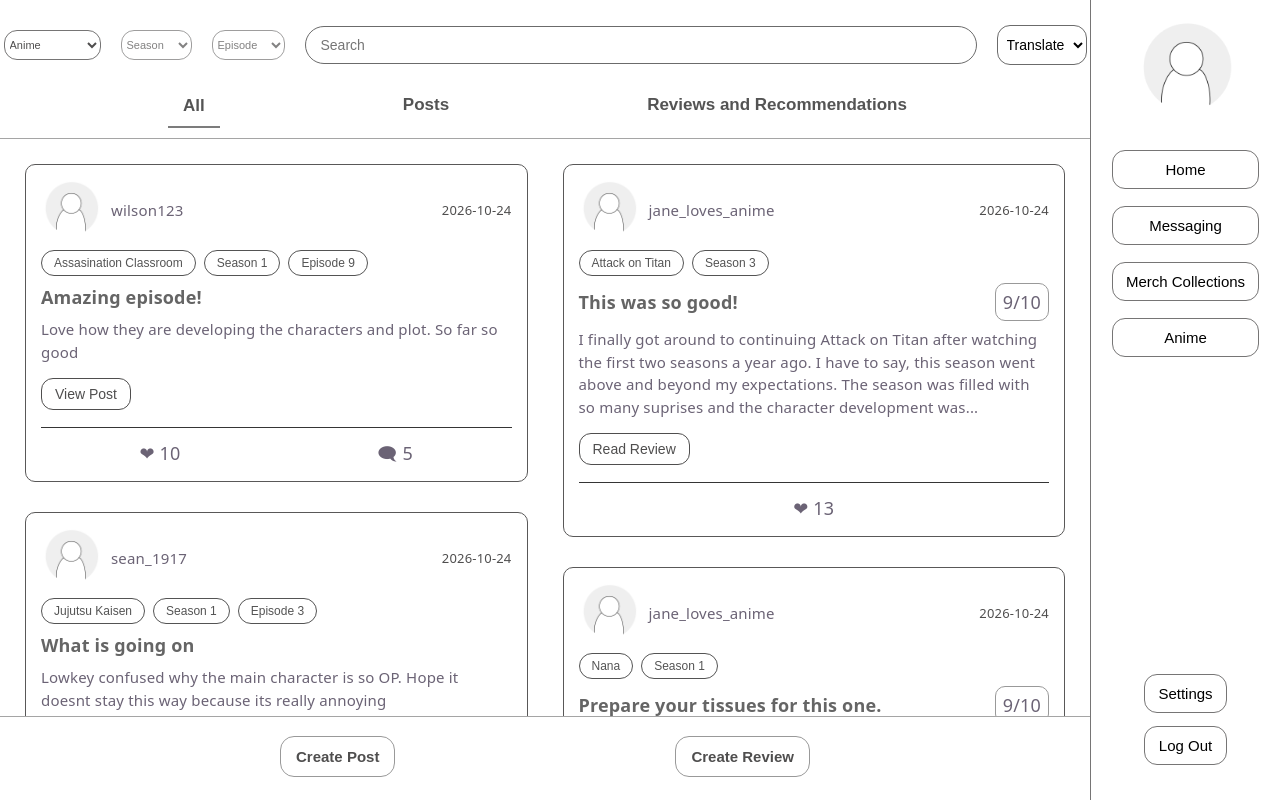
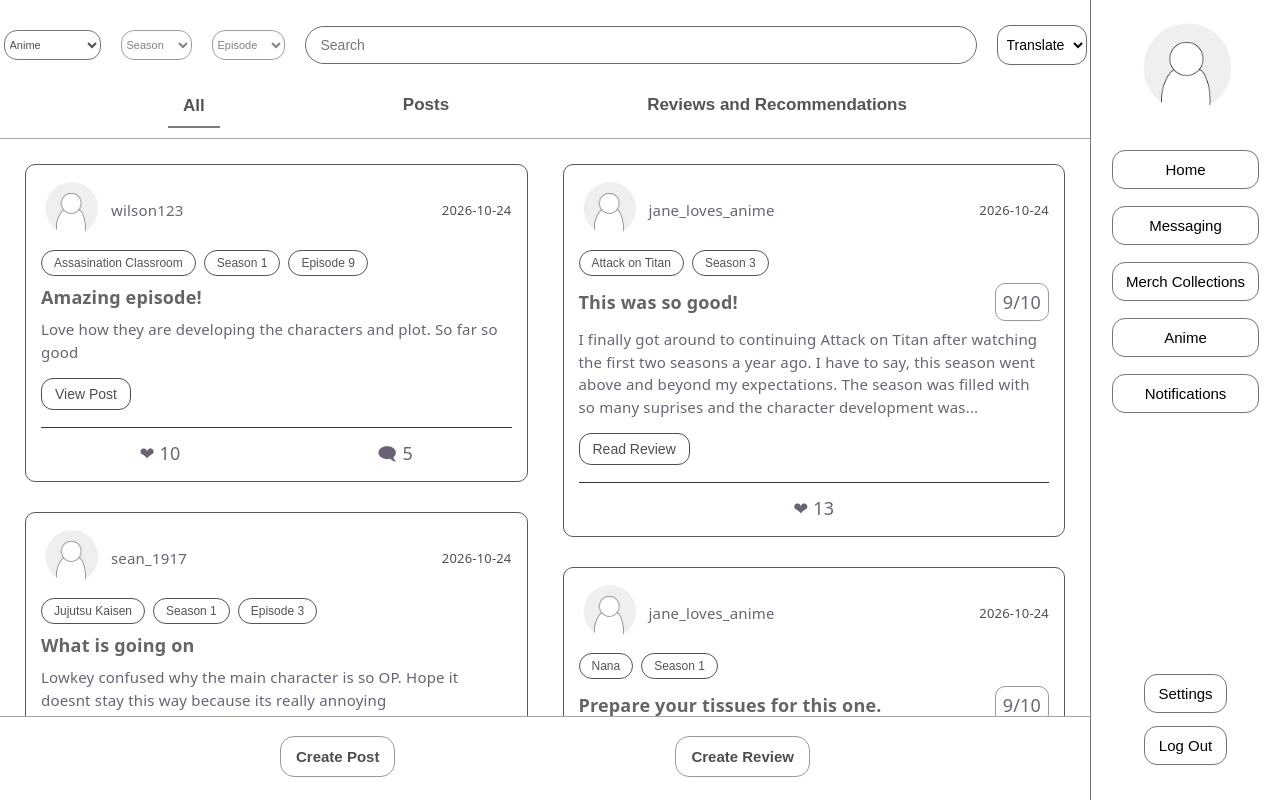
Before and after one commit to riyeur/cpsc481-group-03-02-horizontal-prototype, a React (Vite) app in the folder cpsc481-anime-social-network-app/: page / in a window 1280 px wide. Shown: the top 800 px of the page. Built offline with nearby package versions, Linux system fonts and the light colour scheme.

Commit message:
added notifications

```diff
--- a/cpsc481-anime-social-network-app/src/components/VerticalBar.jsx
+++ b/cpsc481-anime-social-network-app/src/components/VerticalBar.jsx
@@ -7,6 +7,7 @@ function VerticalBar() {
                 <button className='vertical-bar-button'>Messaging</button>
                 <button className='vertical-bar-button'>Merch Collections</button>
                 <button className='vertical-bar-button'>Anime</button>
+                <button className='vertical-bar-button'>Notifications</button>
             </div>
             <div className='bottom-sections'>
                 <button className='vertical-bar-button'>Settings</button>
```
